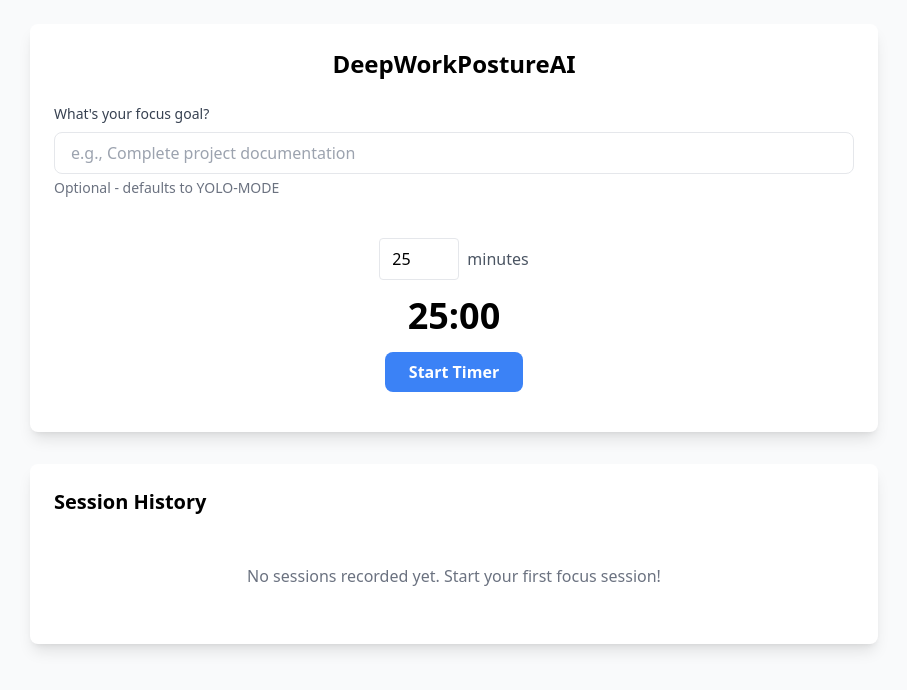
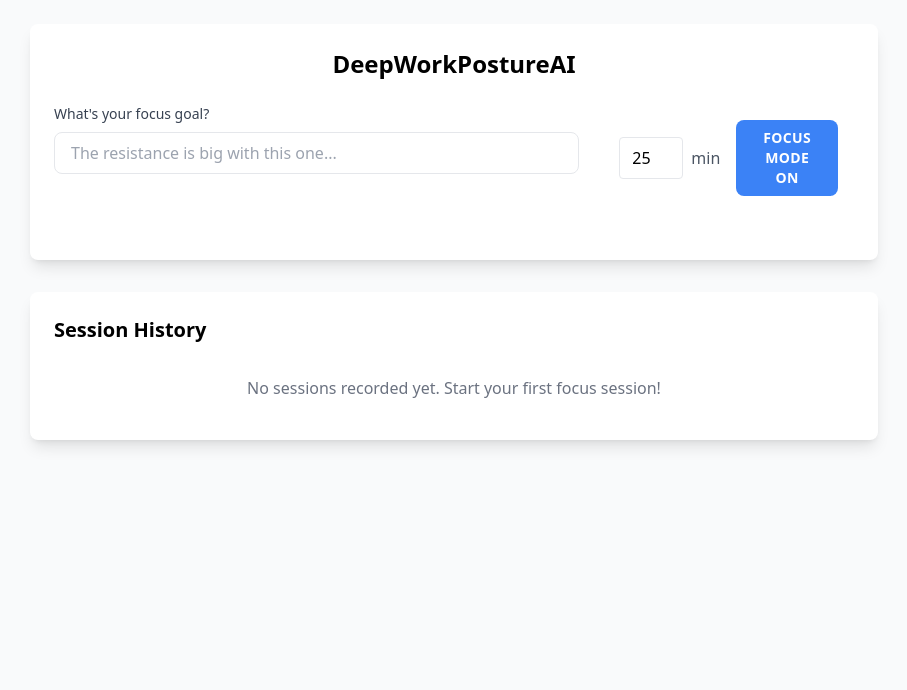
Before and after one commit to alenils/DeepWorkPostureAI, a React (Vite) app: page / in a window 1280 px wide. Shown: the top 690 px of the page, without its empty margins (186-1093 px from the left). Built offline with nearby package versions, Linux system fonts and the light colour scheme.

Commit message:
byggdag1 0932am

```diff
--- a/src/App.tsx
+++ b/src/App.tsx
@@ -3,6 +3,7 @@ import { FocusSessionTimer } from './components/FocusSessionTimer'
 import { DeepFocusInput } from './components/DeepFocusInput'
 import { SessionSummaryPanel } from './components/SessionSummaryPanel'
 import { SessionHistory } from './components/SessionHistory'
+import { DistractionButton } from './components/DistractionButton'
 
 interface SessionData {
   timestamp: number;
@@ -19,6 +20,7 @@ function App() {
   const [showSummary, setShowSummary] = useState(false)
   const [lastSession, setLastSession] = useState<SessionData | null>(null)
   const [distractionCount, setDistractionCount] = useState(0)
+  const [timerMinutes, setTimerMinutes] = useState<string>('25')
 
   const handleTimerStart = () => {
     setIsSessionActive(true)
@@ -60,20 +62,46 @@ function App() {
     setCurrentGoal(goal)
   }
 
+  const handleDistraction = () => {
+    setDistractionCount(prev => prev + 1)
+  }
+
   return (
     <div className="min-h-screen bg-gray-50">
       <div className="max-w-4xl mx-auto p-6">
         <div className="bg-white rounded-lg shadow-lg p-6 mb-8">
           <h1 className="text-2xl font-bold text-center mb-6">DeepWorkPostureAI</h1>
+
+          {/* Focus Input and Timer Section */}
+          <div className="grid grid-cols-1 md:grid-cols-3 gap-6 mb-6">
+            <div className="md:col-span-2">
               <DeepFocusInput
                 isSessionActive={isSessionActive}
                 onGoalSet={handleGoalSet}
+                onStartSession={handleTimerStart}
               />
+            </div>
+            <div className="md:col-span-1">
               <FocusSessionTimer
                 onTimerStart={handleTimerStart}
                 onTimerEnd={handleTimerEnd}
                 onTimerTick={handleTimerTick}
+                isCompact={true}
               />
+            </div>
+          </div>
+
+          {/* Session Progress Section */}
+          {isSessionActive && (
+            <div className="mt-6 p-4 bg-blue-50 rounded-lg">
+              <div className="text-center text-blue-800 font-medium">
+                Current Goal: {currentGoal || 'YOLO-MODE'}
+              </div>
+              <div className="text-center text-blue-600 text-sm mt-1">
+                Distractions: {distractionCount}
+              </div>
+            </div>
+          )}
         </div>
 
         <div className="bg-white rounded-lg shadow-lg p-6">
@@ -86,6 +114,11 @@ function App() {
           onClose={() => setShowSummary(false)}
           sessionData={lastSession}
         />
+
+        <DistractionButton
+          isVisible={isSessionActive}
+          onDistraction={handleDistraction}
+        />
       </div>
     </div>
   )
--- a/src/components/DeepFocusInput.tsx
+++ b/src/components/DeepFocusInput.tsx
@@ -3,41 +3,88 @@ import { useState, useEffect } from 'react';
 interface DeepFocusInputProps {
   isSessionActive: boolean;
   onGoalSet: (goal: string) => void;
+  onStartSession: () => void;
+  className?: string;
 }
 
-export const DeepFocusInput = ({ isSessionActive, onGoalSet }: DeepFocusInputProps) => {
+const PLACEHOLDER_TEXTS = [
+  "What do you fear doing?",
+  "The resistance is big with this one...",
+  "Oh, I've been avoiding this for ages...",
+  "Only my mom can force me to do this!",
+  "This task has been haunting me",
+  "My boss will kill me if I don't do this",
+  "I'll feel so good when this is done",
+  "This is scarier than my morning face",
+  "My future self will thank me",
+  "The longer I wait, the scarier it gets",
+  "Even my cat judges me for not doing this",
+  "This is my final form of procrastination",
+  "The task that keeps me up at night",
+  "My anxiety's favorite procrastination",
+  "Time to face my nemesis",
+  "The task that's been stalking my todo list",
+  "My productivity kryptonite",
+  "The final boss of procrastination",
+  "This isn't even my final form of avoidance",
+  "The task that survived 100 todo lists"
+];
+
+export const DeepFocusInput = ({ isSessionActive, onGoalSet, onStartSession, className = '' }: DeepFocusInputProps) => {
   const [goal, setGoal] = useState('');
+  const [placeholderIndex, setPlaceholderIndex] = useState(0);
+
+  // Rotate placeholder text every 5 seconds
+  useEffect(() => {
+    if (isSessionActive) return;
+
+    const intervalId = setInterval(() => {
+      setPlaceholderIndex(prev => (prev + 1) % PLACEHOLDER_TEXTS.length);
+    }, 5000);
+
+    return () => clearInterval(intervalId);
+  }, [isSessionActive]);
 
   // Clear input when session starts
   useEffect(() => {
     if (isSessionActive) {
-      // Pass the current goal (or "YOLO-MODE" if empty) to parent
       onGoalSet(goal.trim() || 'YOLO-MODE');
       setGoal('');
     }
   }, [isSessionActive, goal, onGoalSet]);
 
+  const handleKeyPress = (e: React.KeyboardEvent) => {
+    if (e.key === 'Enter' && !isSessionActive && goal.trim()) {
+      onStartSession();
+    }
+  };
+
   return (
-    <div className="mb-6">
+    <div className={`${className} flex-grow`}>
       <label
         htmlFor="focusGoal"
         className="block text-sm font-medium text-gray-700 mb-2"
       >
         What's your focus goal?
       </label>
+      <div className="relative">
         <input
           id="focusGoal"
           type="text"
-        placeholder="e.g., Complete project documentation"
+          placeholder={PLACEHOLDER_TEXTS[placeholderIndex]}
           value={goal}
           onChange={(e) => setGoal(e.target.value)}
+          onKeyPress={handleKeyPress}
           disabled={isSessionActive}
           className="w-full px-4 py-2 border rounded-lg focus:outline-none focus:ring-2 focus:ring-blue-500 disabled:bg-gray-100 disabled:text-gray-500"
           maxLength={100}
         />
-      <p className="mt-1 text-sm text-gray-500">
-        {isSessionActive ? 'Session in progress...' : 'Optional - defaults to YOLO-MODE'}
-      </p>
+        {isSessionActive && (
+          <div className="absolute right-3 top-2 text-sm text-gray-500">
+            Session in progress...
+          </div>
+        )}
+      </div>
     </div>
   );
 };
--- /dev/null
+++ b/src/components/DistractionButton.tsx
@@ -0,0 +1,18 @@
+interface DistractionButtonProps {
+  isVisible: boolean;
+  onDistraction: () => void;
+}
+
+export const DistractionButton = ({ isVisible, onDistraction }: DistractionButtonProps) => {
+  if (!isVisible) return null;
+
+  return (
+    <button
+      onClick={onDistraction}
+      className="fixed bottom-6 right-6 bg-red-500 hover:bg-red-600 text-white rounded-full p-4 shadow-lg transform transition-transform hover:scale-105 active:scale-95 flex items-center space-x-2"
+    >
+      <span className="text-xl">❌</span>
+      <span className="font-medium">DOH! Distracted...</span>
+    </button>
+  );
+};
--- a/src/components/FocusSessionTimer.tsx
+++ b/src/components/FocusSessionTimer.tsx
@@ -1,113 +1,102 @@
-import { useState, useEffect } from 'react';
-
-type Timeout = ReturnType<typeof setTimeout>;
+import { useState } from 'react';
+import { useTimer } from '../hooks/useTimer';
 
 interface FocusSessionTimerProps {
   onTimerStart: () => void;
   onTimerEnd: () => void;
   onTimerTick: (remainingMs: number) => void;
+  isCompact?: boolean;
 }
 
-export const FocusSessionTimer = ({ onTimerStart, onTimerEnd, onTimerTick }: FocusSessionTimerProps) => {
-  const [minutes, setMinutes] = useState<string>('25'); // Default 25 minutes
-  const [isInfinite, setIsInfinite] = useState(false);
-  const [isRunning, setIsRunning] = useState(false);
-  const [remainingMs, setRemainingMs] = useState<number>(25 * 60 * 1000);
+const MOTIVATIONAL_STARTS = [
+  "FOCUS MODE ON",
+  "LET'S CRUSH IT",
+  "GO TIME",
+  "BEAST MODE",
+  "LEVEL UP",
+  "DEEP DIVE",
+  "FLOW STATE",
+  "ZONE IN",
+  "GAME ON",
+  "POWER UP",
+  "LOCK IN",
+  "ALL IN",
+  "FULL SEND",
+  "ZERO FEAR",
+  "GET AFTER IT",
+  "DOMINATE",
+  "UNLEASH",
+  "NO LIMITS",
+  "BREAKTHROUGH",
+  "RISE UP"
+];
 
-  useEffect(() => {
-    let intervalId: Timeout;
+export const FocusSessionTimer = ({ onTimerStart, onTimerEnd, onTimerTick, isCompact = false }: FocusSessionTimerProps) => {
+  const [startButtonText, setStartButtonText] = useState(MOTIVATIONAL_STARTS[0]);
+  const [startClickCount, setStartClickCount] = useState(0);
+  const [isButtonAnimating, setIsButtonAnimating] = useState(false);
 
-    if (isRunning) {
-      intervalId = setInterval(() => {
-        setRemainingMs((prev) => {
-          if (!isInfinite && prev <= 1000) {
-            clearInterval(intervalId);
-            setIsRunning(false);
-            onTimerEnd();
-            return 0;
-          }
-          const newValue = prev - 1000;
-          onTimerTick(newValue);
-          return newValue;
-        });
-      }, 1000);
-
-      onTimerStart();
-    }
-
-    return () => {
-      if (intervalId) clearInterval(intervalId);
-    };
-  }, [isRunning, isInfinite, onTimerStart, onTimerEnd, onTimerTick]);
-
-  const handleMinutesChange = (value: string) => {
-    if (value === '∞') {
-      setIsInfinite(true);
-      setMinutes('');
-      return;
-    }
-
-    setIsInfinite(false);
-    // Allow empty string for typing
-    if (value === '') {
-      setMinutes('');
-      return;
-    }
-
-    // Only allow positive integers
-    const num = parseInt(value);
-    if (!isNaN(num) && num > 0) {
-      setMinutes(num.toString());
-    }
-  };
+  const {
+    minutes,
+    isInfinite,
+    isRunning,
+    remainingMs,
+    handleMinutesChange,
+    startTimer,
+    formatTime,
+  } = useTimer({ onTimerStart, onTimerEnd, onTimerTick });
 
   const handleStart = () => {
-    if (!isInfinite && !minutes) return;
+    startTimer();
+    setIsButtonAnimating(true);
 
-    if (!isInfinite) {
-      setRemainingMs(parseInt(minutes) * 60 * 1000);
-    } else {
-      setRemainingMs(Number.MAX_SAFE_INTEGER);
-    }
+    // Update start button text for next time
+    const nextIndex = (startClickCount + 1) % MOTIVATIONAL_STARTS.length;
+    setStartClickCount(nextIndex);
+    setStartButtonText(MOTIVATIONAL_STARTS[nextIndex]);
 
-    setIsRunning(true);
-  };
-
-  const formatTime = (ms: number): string => {
-    if (isInfinite) return '∞';
-    const minutes = Math.floor(ms / 60000);
-    const seconds = Math.floor((ms % 60000) / 1000);
-    return `${minutes}:${seconds.toString().padStart(2, '0')}`;
+    // Reset button animation after 1 second
+    setTimeout(() => setIsButtonAnimating(false), 1000);
   };
 
   return (
-    <div className="flex flex-col items-center space-y-4 p-4">
+    <div className={`flex ${isCompact ? 'flex-row items-center space-x-4' : 'flex-col items-center space-y-4'} p-4`}>
       <div className="flex items-center space-x-2">
         <input
           type="text"
           value={isInfinite ? '∞' : minutes}
           onChange={(e) => handleMinutesChange(e.target.value)}
-          className="w-20 px-3 py-2 border rounded focus:outline-none focus:ring-2 focus:ring-blue-500"
+          className={`px-3 py-2 border rounded focus:outline-none focus:ring-2 focus:ring-blue-500 ${
+            isCompact ? 'w-16' : 'w-20'
+          }`}
           placeholder="25"
           disabled={isRunning}
         />
-        <span className="text-gray-600">minutes</span>
+        <span className="text-gray-600">min</span>
       </div>
 
-      <div className="text-4xl font-bold">
-        {formatTime(remainingMs)}
-      </div>
+      {!isCompact && (
+        <div className="text-4xl font-bold">
+          {formatTime(remainingMs)}
+        </div>
+      )}
 
       <button
         onClick={handleStart}
         disabled={isRunning || (!isInfinite && !minutes)}
-        className={`px-6 py-2 rounded-lg font-semibold ${
-          isRunning
+        className={`
+          px-6 py-2 rounded-lg font-semibold tracking-wide
+          transition-all duration-300 ease-in-out
+          ${isRunning
             ? 'bg-gray-300 cursor-not-allowed'
-            : 'bg-blue-500 text-white hover:bg-blue-600'
-        }`}
+            : isButtonAnimating
+              ? 'bg-green-500 text-white transform scale-105'
+              : 'bg-blue-500 text-white hover:bg-blue-600'
+          }
+          ${isCompact ? 'text-sm' : ''}
+        `}
       >
-        {isRunning ? 'In Progress' : 'Start Timer'}
+        {isRunning ? 'In Progress' : startButtonText}
       </button>
     </div>
   );
--- a/src/components/SessionHistory.tsx
+++ b/src/components/SessionHistory.tsx
@@ -1,4 +1,4 @@
-import { formatDistanceToNow } from 'date-fns';
+import { formatDistanceToNow, formatDistance } from 'date-fns';
 
 interface SessionData {
   timestamp: number;
@@ -9,7 +9,10 @@ interface SessionData {
 }
 
 export const SessionHistory = () => {
-  const sessions: SessionData[] = JSON.parse(localStorage.getItem('sessions') || '[]');
+  // Get unique sessions by timestamp and sort by newest first
+  const allSessions: SessionData[] = JSON.parse(localStorage.getItem('sessions') || '[]');
+  const uniqueSessions = Array.from(new Map(allSessions.map(s => [s.timestamp, s])).values())
+    .sort((a, b) => b.timestamp - a.timestamp);
 
   const formatDuration = (ms: number): string => {
     const minutes = Math.floor(ms / 60000);
@@ -17,57 +20,64 @@ export const SessionHistory = () => {
     return `${minutes}:${seconds.toString().padStart(2, '0')}`;
   };
 
-  if (sessions.length === 0) {
+  const getTimeBetweenSessions = (currentIndex: number): string => {
+    if (currentIndex === uniqueSessions.length - 1) {
+      return 'First session';
+    }
+
+    const currentSession = uniqueSessions[currentIndex];
+    const nextSession = uniqueSessions[currentIndex + 1];
+    const timeDiff = currentSession.timestamp - nextSession.timestamp;
+
+    if (timeDiff < 60000) { // less than 1 minute
+      return 'Right after';
+    }
+
+    return formatDistance(currentSession.timestamp, nextSession.timestamp, { addSuffix: false }) + ' break';
+  };
+
+  if (uniqueSessions.length === 0) {
     return (
-      <div className="text-center text-gray-500 py-8">
+      <div className="text-center text-gray-500 py-4">
         No sessions recorded yet. Start your first focus session!
       </div>
     );
   }
 
   return (
-    <div className="space-y-4">
-      {sessions.reverse().map((session, index) => (
+    <div className="space-y-2">
+      {uniqueSessions.map((session, index) => (
         <div
           key={session.timestamp}
-          className="bg-gray-900 rounded-lg p-4 text-white font-mono"
+          className="bg-gray-900 rounded-lg p-3 text-white font-mono text-sm flex items-center justify-between"
         >
-          <div className="flex justify-between items-start mb-2">
-            <span className="text-gray-400">
-              {formatDistanceToNow(session.timestamp, { addSuffix: true })}
+          <div className="flex items-center space-x-6">
+            <span className="text-gray-400 text-xs">
+              {getTimeBetweenSessions(index)}
             </span>
-            {session.posture && session.posture >= 80 && (
-              <span className="text-green-400 animate-bounce">🔥</span>
-            )}
+
+            <div className="flex items-center space-x-4">
+              <span title="Goal">
+                📝 {session.goal}
+              </span>
+
+              <span title="Duration">
+                ⏱️ {formatDuration(session.duration)}
+              </span>
+
+              <span title="Posture" className={session.posture && session.posture >= 80 ? 'text-green-400' : ''}>
+                👤 {session.posture}%
+              </span>
+
+              <span title="Distractions">
+                ❌ {session.distractions}
+              </span>
+            </div>
           </div>
 
-          <div className="space-y-2">
-            <div className="flex items-center">
-              <span className="mr-2">📝</span>
-              <span className="text-gray-400">Goal: </span>
-              <span className="ml-2">{session.goal}</span>
-            </div>
-
-            <div className="flex items-center">
-              <span className="mr-2">⏱️</span>
-              <span className="text-gray-400">Duration: </span>
-              <span className="ml-2">{formatDuration(session.duration)}</span>
-            </div>
-
-            <div className="flex items-center">
-              <span className="mr-2">👤</span>
-              <span className="text-gray-400">Posture: </span>
-              <span className="ml-2">
-                {session.posture ? `${session.posture}%` : 'Not tracked'}
-              </span>
-            </div>
-
-            <div className="flex items-center">
-              <span className="mr-2">❌</span>
-              <span className="text-gray-400">Distractions: </span>
-              <span className="ml-2">{session.distractions}</span>
-            </div>
-          </div>
+          {session.posture && session.posture >= 80 && (
+            <span className="text-green-400" title="Streak!">🔥</span>
+          )}
         </div>
       ))}
     </div>
--- /dev/null
+++ b/src/hooks/useTimer.ts
@@ -0,0 +1,92 @@
+import { useState, useEffect } from 'react';
+
+type Timeout = ReturnType<typeof setTimeout>;
+
+interface UseTimerProps {
+  onTimerStart: () => void;
+  onTimerEnd: () => void;
+  onTimerTick: (remainingMs: number) => void;
+}
+
+export const useTimer = ({ onTimerStart, onTimerEnd, onTimerTick }: UseTimerProps) => {
+  const [minutes, setMinutes] = useState<string>('25'); // Default 25 minutes
+  const [isInfinite, setIsInfinite] = useState(false);
+  const [isRunning, setIsRunning] = useState(false);
+  const [remainingMs, setRemainingMs] = useState<number>(25 * 60 * 1000);
+
+  useEffect(() => {
+    let intervalId: Timeout;
+
+    if (isRunning) {
+      intervalId = setInterval(() => {
+        setRemainingMs((prev) => {
+          if (!isInfinite && prev <= 1000) {
+            clearInterval(intervalId);
+            setIsRunning(false);
+            onTimerEnd();
+            return 0;
+          }
+          const newValue = prev - 1000;
+          onTimerTick(newValue);
+          return newValue;
+        });
+      }, 1000);
+
+      onTimerStart();
+    }
+
+    return () => {
+      if (intervalId) clearInterval(intervalId);
+    };
+  }, [isRunning, isInfinite, onTimerStart, onTimerEnd, onTimerTick]);
+
+  const handleMinutesChange = (value: string) => {
+    if (value === '∞') {
+      setIsInfinite(true);
+      setMinutes('');
+      return;
+    }
+
+    setIsInfinite(false);
+    // Allow empty string for typing
+    if (value === '') {
+      setMinutes('');
+      return;
+    }
+
+    // Only allow positive integers
+    const num = parseInt(value);
+    if (!isNaN(num) && num > 0) {
+      setMinutes(num.toString());
+    }
+  };
+
+  const startTimer = () => {
+    if (!isInfinite && !minutes) return;
+
+    if (!isInfinite) {
+      setRemainingMs(parseInt(minutes) * 60 * 1000);
+    } else {
+      setRemainingMs(Number.MAX_SAFE_INTEGER);
+    }
+
+    setIsRunning(true);
+  };
+
+  const formatTime = (ms: number): string => {
+    if (isInfinite) return '∞';
+    const minutes = Math.floor(ms / 60000);
+    const seconds = Math.floor((ms % 60000) / 1000);
+    return `${minutes}:${seconds.toString().padStart(2, '0')}`;
+  };
+
+  return {
+    minutes,
+    isInfinite,
+    isRunning,
+    remainingMs,
+    handleMinutesChange,
+    startTimer,
+    formatTime,
+  };
+};
```
Lines whose indentation alone changed are shown as unchanged.
